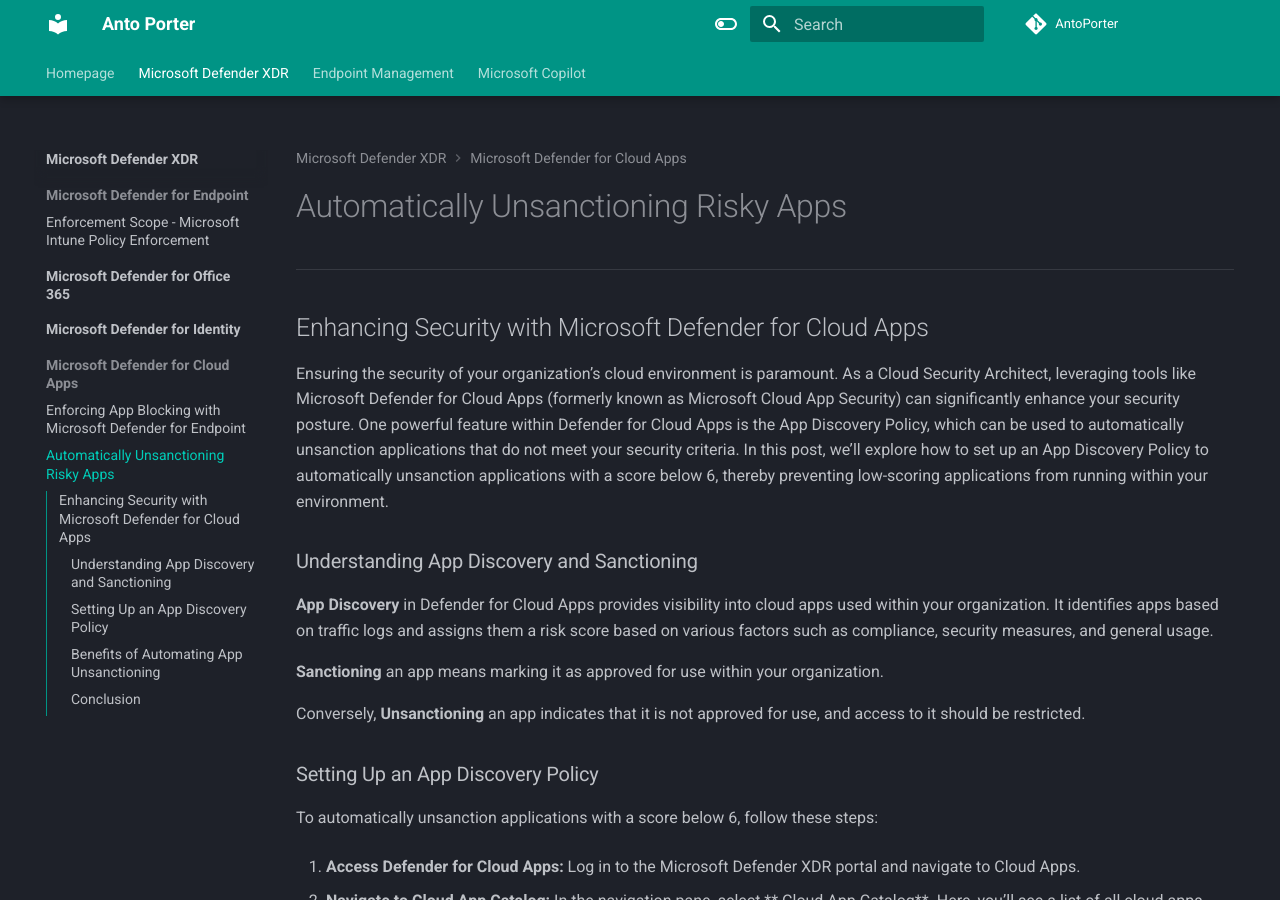
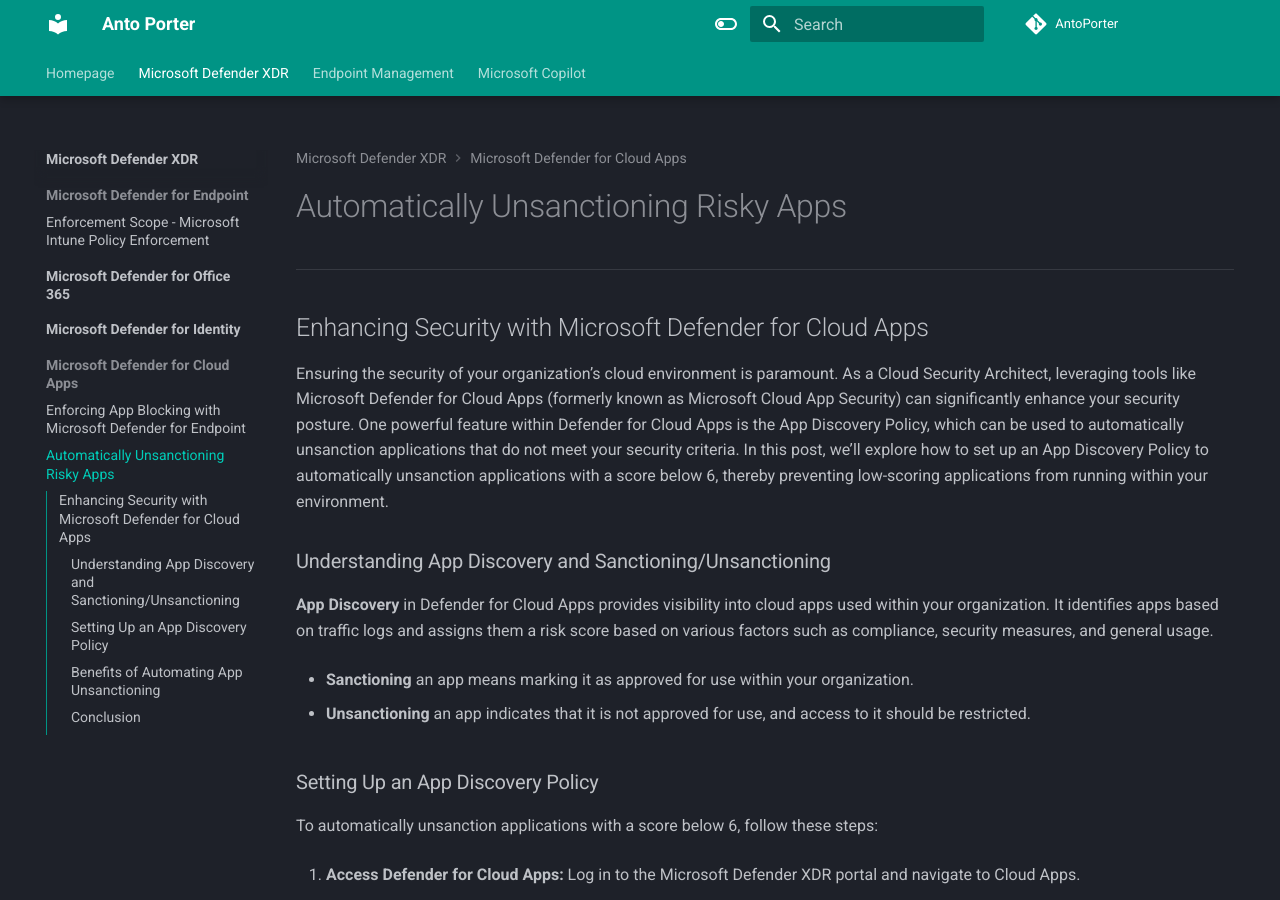
Before and after one commit to AntoPorter/antoporter.github.io, an MkDocs documentation site: the page built from docs/defenderxdr/defendercloudapps/unsanctioning-riskyapps.md, in a window 1280 px wide and 900 px high. Built offline with MkDocs 1.6.1 and Material for MkDocs 9.7.7, drawn with Linux system fonts in a browser that asks for light colours; comment, search, counter and statistics services are not loaded.

Commit message:
Update unsanctioning-riskyapps.md

```diff
--- a/docs/defenderxdr/defendercloudapps/unsanctioning-riskyapps.md
+++ b/docs/defenderxdr/defendercloudapps/unsanctioning-riskyapps.md
@@ -5,13 +5,13 @@
 
 Ensuring the security of your organization’s cloud environment is paramount. As a Cloud Security Architect, leveraging tools like Microsoft Defender for Cloud Apps (formerly known as Microsoft Cloud App Security) can significantly enhance your security posture. One powerful feature within Defender for Cloud Apps is the App Discovery Policy, which can be used to automatically unsanction applications that do not meet your security criteria. In this post, we’ll explore how to set up an App Discovery Policy to automatically unsanction applications with a score below 6, thereby preventing low-scoring applications from running within your environment.
 
-### Understanding App Discovery and Sanctioning
+### Understanding App Discovery and Sanctioning/Unsanctioning
 
 **App Discovery** in Defender for Cloud Apps provides visibility into cloud apps used within your organization. It identifies apps based on traffic logs and assigns them a risk score based on various factors such as compliance, security measures, and general usage.
 
-**Sanctioning** an app means marking it as approved for use within your organization.
+- **Sanctioning** an app means marking it as approved for use within your organization.
 
-Conversely, **Unsanctioning** an app indicates that it is not approved for use, and access to it should be restricted.
+- **Unsanctioning** an app indicates that it is not approved for use, and access to it should be restricted.
 
 ### Setting Up an App Discovery Policy
 
```
